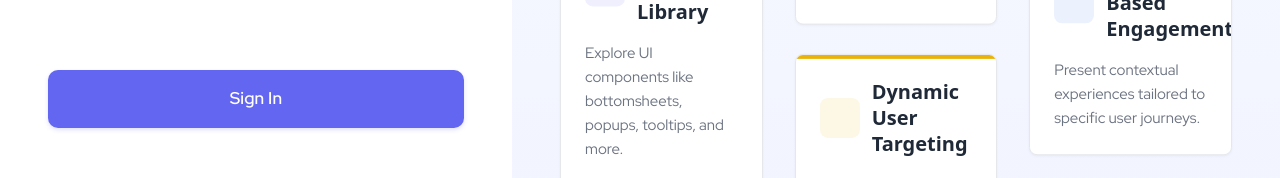
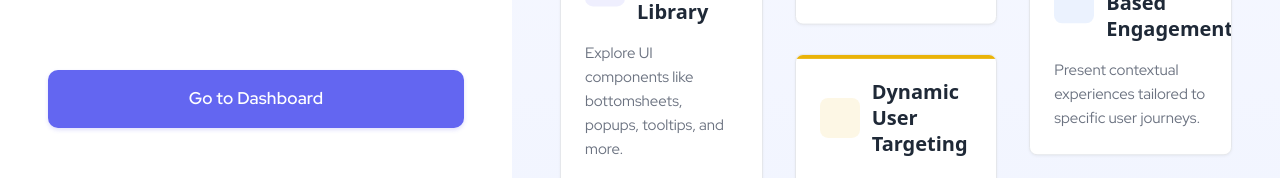
Before and after one commit to dream-horizon-org/raven-panel, a Next.js app: page / in a window 1280 px wide. Shown: the part 364-542 px from the top of the page. Built offline with nearby package versions, Linux system fonts and the light colour scheme; no server answers; some icons are missing; what typestyle would draw is missing.

Commit message:
fix: unite test and login in env file

```diff
--- a/src/app/Auth/hooks/useAuth.ts
+++ b/src/app/Auth/hooks/useAuth.ts
@@ -1,8 +1,13 @@
 "use client";
 
 import { useState, useEffect } from "react";
+import { isLoginEnabled } from "@/app/components/constants";
 
 const checkAuthStatus = (): boolean => {
+  if (!isLoginEnabled()) {
+    return true;
+  }
+
   try {
     const token = localStorage.getItem("google_jwt");
     const userData = localStorage.getItem("google_user");
@@ -25,6 +30,10 @@ export const useAuth = () => {
 
     // Listen for storage changes (when cookies/localStorage are cleared)
     const handleStorageChange = (e: StorageEvent) => {
+      if (!isLoginEnabled()) {
+        return;
+      }
+
       if (e.key === "google_jwt" || e.key === "google_user" || e.key === null) {
         const authenticated = checkAuthStatus();
         setIsAuthenticated(authenticated);
@@ -37,6 +46,10 @@ export const useAuth = () => {
 
     // Periodic check for localStorage changes (handles cases where storage events don't fire)
     const intervalId = setInterval(() => {
+      if (!isLoginEnabled()) {
+        return;
+      }
+
       const authenticated = checkAuthStatus();
       setIsAuthenticated((prev) => {
         if (prev !== authenticated && !authenticated) {
--- a/src/app/components/LandingPage.tsx
+++ b/src/app/components/LandingPage.tsx
@@ -8,7 +8,7 @@ import { landingPageStyles } from "./styles/landingPageStyles";
 import { useAuth } from "@/app/Auth/hooks/useAuth";
 import { useMultiTenant } from "@/app/providers/MultiTenantProvider";
 import { buildPathWithTenant } from "@/app/components/utils/tenanat.utils";
-import { isTenantEnabled } from "./constants";
+import { isTenantEnabled, isLoginEnabled } from "./constants";
 import LoginForm from "./landing/LoginForm";
 import FeaturesSection from "./landing/FeaturesSection";
 import Footer from "./landing/Footer";
@@ -21,9 +21,10 @@ export default function LandingPage() {
   const [organization, setOrganization] = useState("");
   const [touched, setTouched] = useState(false);
   const tenantEnabled = isTenantEnabled();
+  const loginEnabled = isLoginEnabled();
 
   useEffect(() => {
-    if (!isLoading && isAuthenticated) {
+    if (loginEnabled && !isLoading && isAuthenticated) {
       if (tenantEnabled) {
         const tenant =
           organization.trim() || localStorage.getItem("organization");
@@ -40,9 +41,16 @@ export default function LandingPage() {
         router.push("/dashboard");
       }
     }
-  }, [isAuthenticated, isLoading, router, organization, tenantEnabled]);
+  }, [
+    isAuthenticated,
+    isLoading,
+    router,
+    organization,
+    tenantEnabled,
+    loginEnabled,
+  ]);
 
-  if (isLoading || isAuthenticated) {
+  if (loginEnabled && (isLoading || isAuthenticated)) {
     return null;
   }
 
--- a/src/app/components/constants.ts
+++ b/src/app/components/constants.ts
@@ -44,6 +44,11 @@ export const isTenantEnabled = () => {
   return enableTenant === "true";
 };
 
+export const isLoginEnabled = () => {
+  const enableLogin = process.env.NEXT_PUBLIC_IS_LOGIN_ENABLED;
+  return enableLogin === "true";
+};
+
 // Landing page text constants
 export const LANDING_PAGE_TEXT = {
   greeting: "Hi, Welcome Back!",
@@ -51,6 +56,7 @@ export const LANDING_PAGE_TEXT = {
   signInButton: "Sign In",
   organizationRequired: "Organization name is required",
   featuresTitle: "Build better products with our best-in-class tool",
+  goToDashboard: "Go to Dashboard",
 } as const;
 
 // Feature card grid area mappings
--- a/src/app/components/landing/LoginForm.tsx
+++ b/src/app/components/landing/LoginForm.tsx
@@ -8,7 +8,12 @@ import { useRouter } from "next/navigation";
 import { landingPageStyles } from "../styles/landingPageStyles";
 import { handleGoogleSuccess } from "@/app/Auth/components/GoogleSignIn";
 import { usePermissions } from "@/app/providers/PermissionProvider";
-import { LANDING_PAGE_TEXT, isTenantEnabled } from "../constants";
+import {
+  LANDING_PAGE_TEXT,
+  isTenantEnabled,
+  isLoginEnabled,
+} from "../constants";
+import { buildPathWithTenant } from "../utils/tenanat.utils";
 import Logo from "./Logo";
 import OrganizationField from "./OrganizationField";
 
@@ -30,6 +35,7 @@ export default function LoginForm({
   const { setUserEmailFromOutside } = usePermissions();
   const googleLoginRef = useRef<HTMLDivElement>(null);
   const tenantEnabled = isTenantEnabled();
+  const loginEnabled = isLoginEnabled();
 
   const handleSignIn = () => {
     if (tenantEnabled && !organization.trim()) {
@@ -37,11 +43,23 @@ export default function LoginForm({
       return;
     }
 
+    if (loginEnabled) {
       const googleButton = googleLoginRef.current?.querySelector(
         'div[role="button"]'
       ) as HTMLElement;
       if (googleButton) {
         googleButton.click();
+      }
+    } else {
+      if (tenantEnabled && organization.trim()) {
+        const { pathname, search } = buildPathWithTenant(
+          "/dashboard",
+          organization.trim()
+        );
+        router.push(`${pathname}${search}`);
+      } else {
+        router.push("/dashboard");
+      }
     }
   };
 
@@ -67,6 +85,7 @@ export default function LoginForm({
           />
         )}
 
+        {loginEnabled && (
           <Box ref={googleLoginRef} sx={{ display: "none" }}>
             <GoogleLogin
               onSuccess={(credentialResponse) =>
@@ -82,6 +101,7 @@ export default function LoginForm({
               width="0"
             />
           </Box>
+        )}
 
         <Button
           fullWidth
@@ -91,7 +111,9 @@ export default function LoginForm({
           disabled={tenantEnabled && !organization.trim()}
           sx={landingPageStyles.signInButton(theme)}
         >
-          {LANDING_PAGE_TEXT.signInButton}
+          {loginEnabled
+            ? LANDING_PAGE_TEXT.signInButton
+            : LANDING_PAGE_TEXT.goToDashboard}
         </Button>
       </Box>
     </Box>
```
Lines whose indentation alone changed are shown as unchanged.
